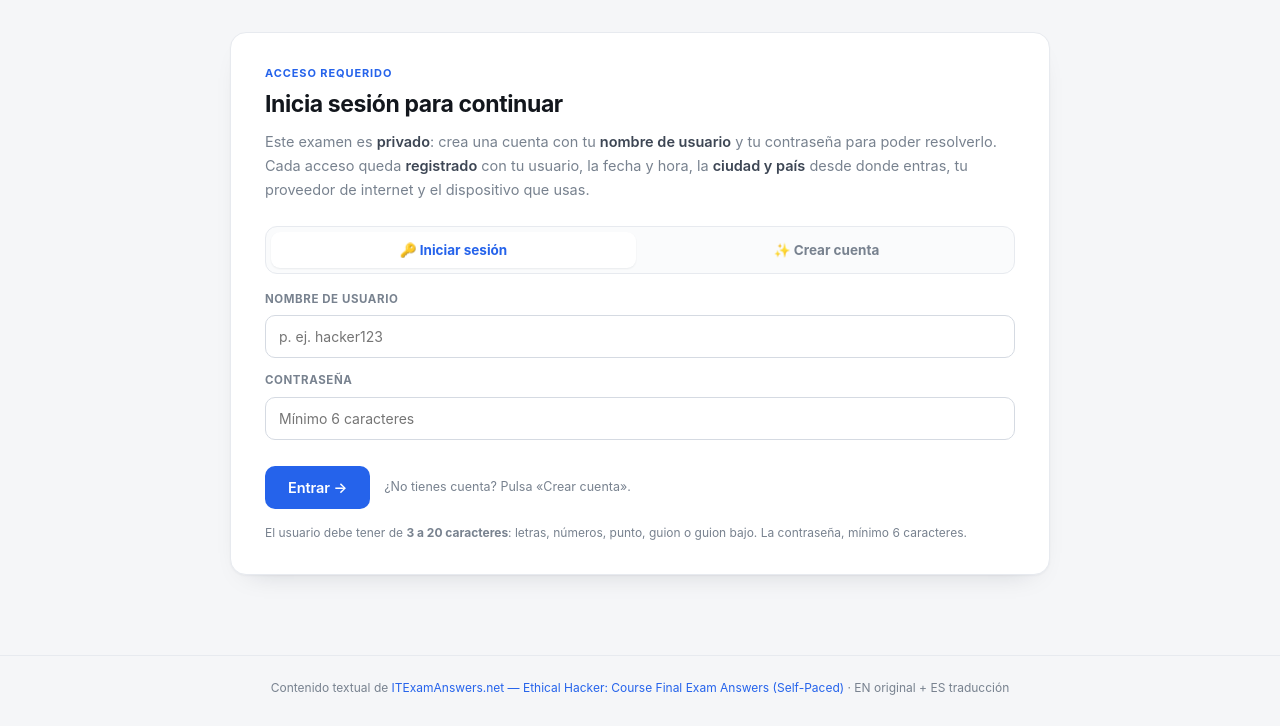
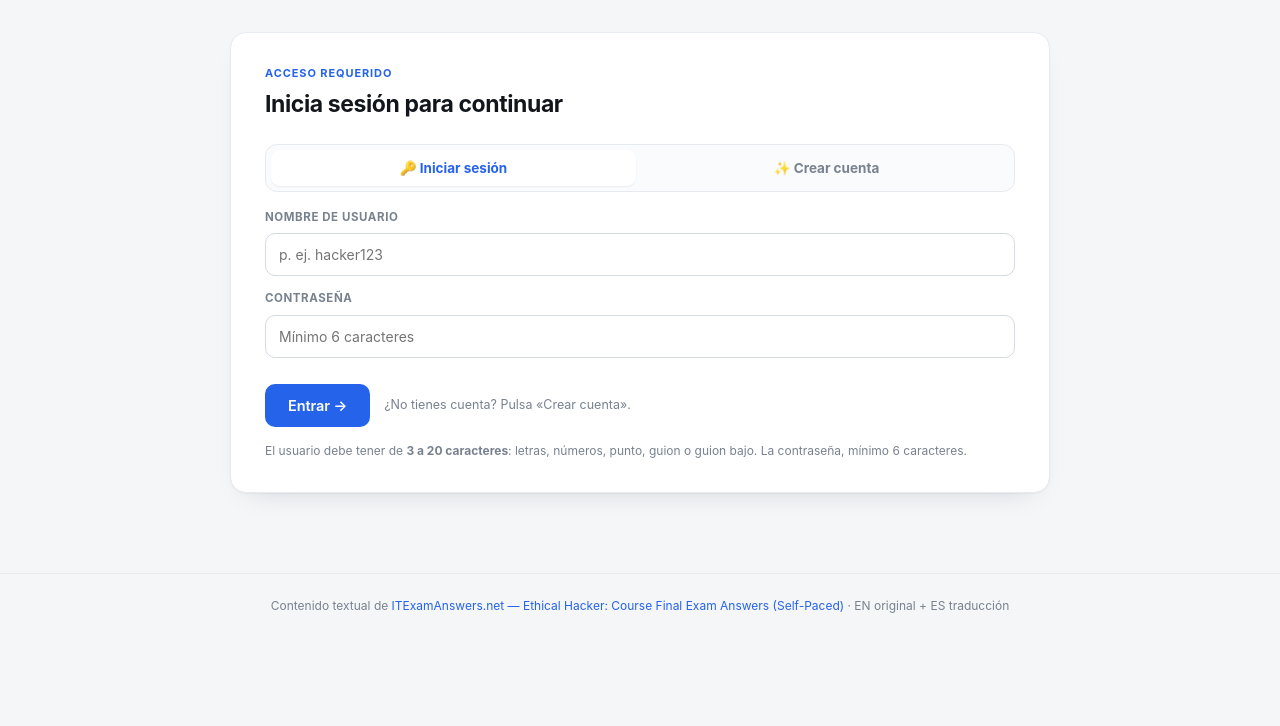
Before and after one commit to Elkiko123/examen-hacker-etico, a plain HTML site: page index.html in a window 1280 px wide. Shown: the part 74-800 px from the top of the page. Drawn offline with nearby package versions, Linux system fonts and the light colour scheme.

Commit message:
Ajuste en el texto de la pantalla de acceso

```diff
--- a/index.html
+++ b/index.html
@@ -388,9 +388,7 @@
     <div class="eyebrow">Acceso requerido</div>
     <h2>Inicia sesión para continuar</h2>
     <p class="lead">
-      Este examen es <b>privado</b>: crea una cuenta con tu <b>nombre de usuario</b> y tu contraseña
-      para poder resolverlo. Cada acceso queda <b>registrado</b> con tu usuario, la fecha y hora,
-      la <b>ciudad y país</b> desde donde entras, tu proveedor de internet y el dispositivo que usas.
+
     </p>
 
     <div class="auth-tabs">
```
